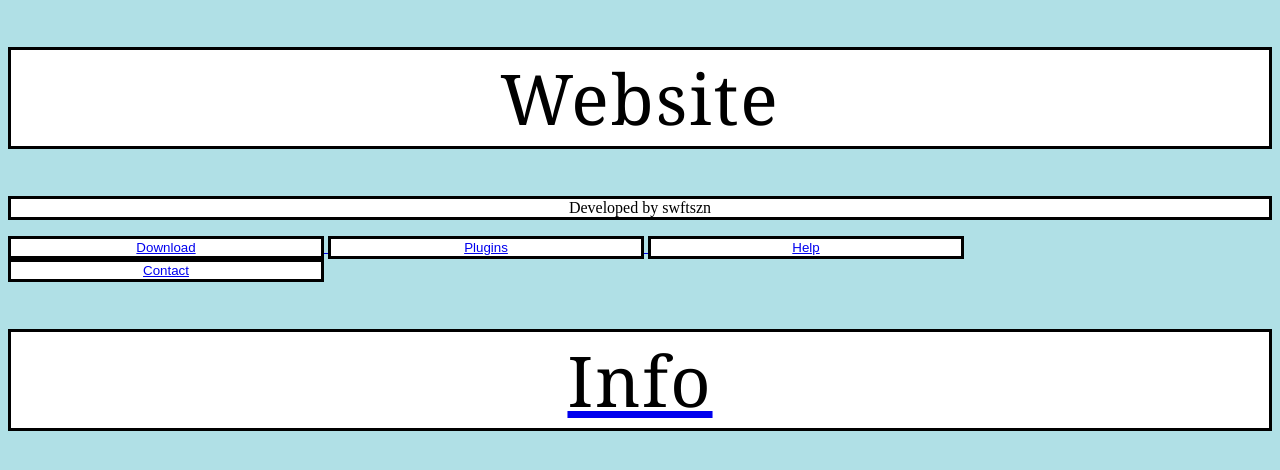
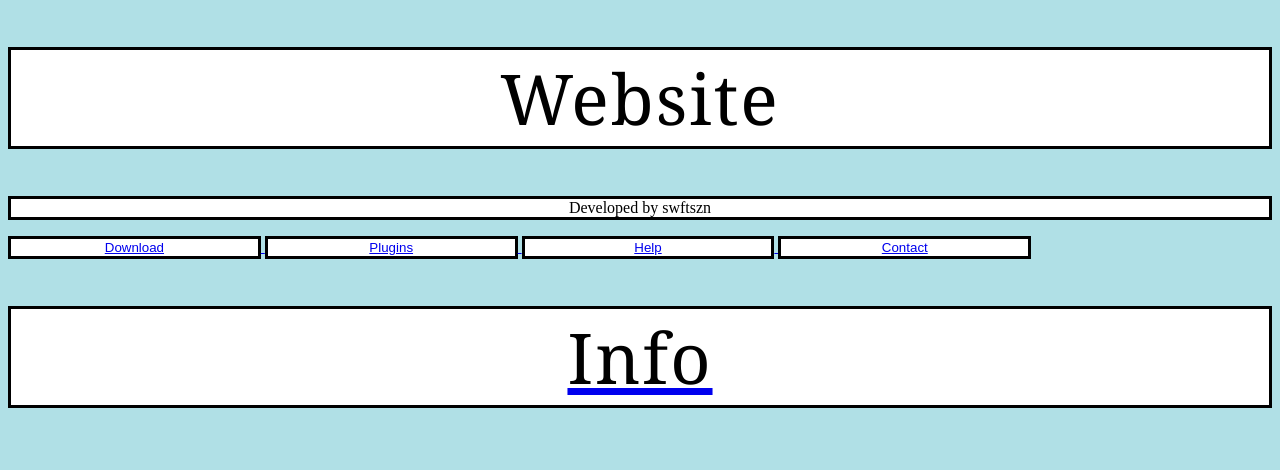
Before and after one commit to swftszn/swftszn.github.io, a plain HTML site: page index.html in a window 1280 px wide. Drawn offline with Linux system fonts and the light colour scheme.

Commit message:
Update styles.css

```diff
--- a/styles.css
+++ b/styles.css
@@ -21,27 +21,27 @@ p {
   box-sizing:border-box;
  background-color:white;
  border:solid;
- width:25%;}
+ width:20%;}
 .button1:hover {
   background-color:blue;}
 .button2 {
     box-sizing:border-box;
   background-color:white;
   border:solid;
-  width:25%;}
+  width:20%;}
 .button2:hover {
   background-color:blue;}
 .button3{
     box-sizing:border-box;
  background-color:white;
  border:solid;
- width:25%;}
+ width:20%;}
 .button3:hover {
   background-color:blue;}
   .button4{
       box-sizing:border-box;
  background-color:white;
  border:solid;
- width:25%;}
+ width:20%;}
 .button4:hover {
   background-color:blue;}
```
